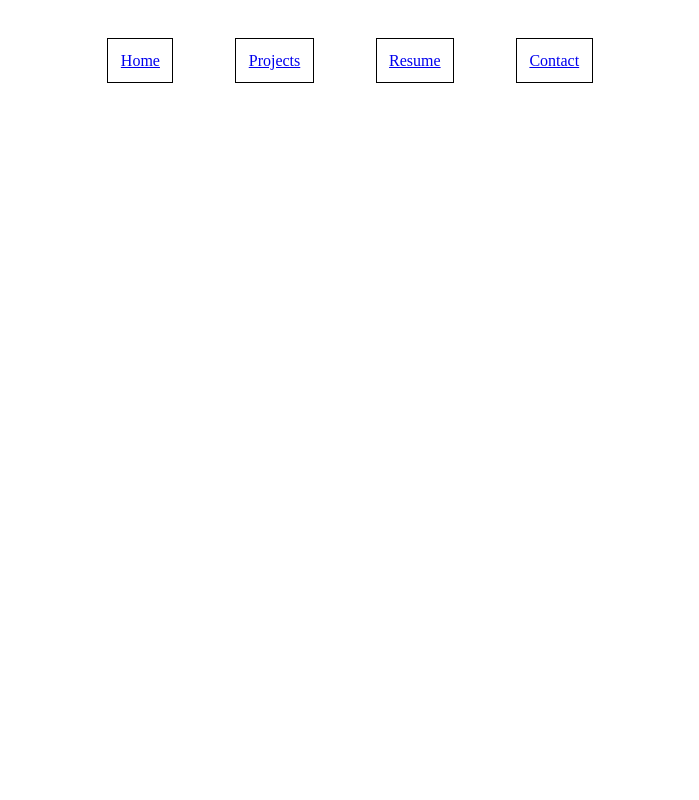
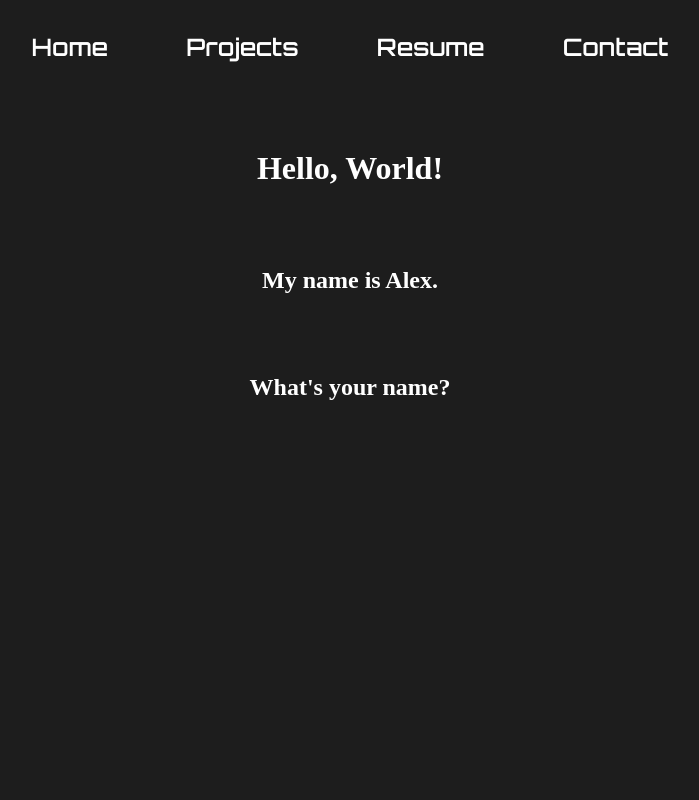
Before and after one commit to alexP-bu/my_website, a PHP site: page /index.php in a window 1280 px wide. Shown: the whole page, without its empty margins (290-989 px from the left). Run offline with PHP 8.4, Linux system fonts and the light colour scheme.

Commit message:
working on index page

```diff
--- a/php/src/css/styles.css
+++ b/php/src/css/styles.css
@@ -2,19 +2,43 @@
     margin: 0;
     box-sizing: border-box;
 }
+
+.page-container{
+    height: 100vh;
+    background-color: rgb(29, 29, 29);
+    padding-top: 3vh;
+}
+
 nav > ul{
-    margin-top: 3%;
     width: 100%;
     display: flex;
     flex-direction: row;
-    list-style: none;
     justify-content: center;
     align-content: center;
+    list-style: none;
 }
 
 nav > ul > li {
     margin-left: 2.5%;
     margin-right: 2.5%;
-    padding: 1%;
-    border: 1px solid black;
+    padding: 0.5rem;
 }
+
+nav > ul > li > a:visited,a:active,a:link{
+    color: white;
+    text-decoration: none;
+    font-size: 1.5rem;
+    font-family: 'Orbitron', sans-serif;;
+    font-weight: bold;
+    transition: color 0.8s;
+}
+
+nav > ul > li > a:hover{
+    color:rgb(57, 219, 92);
+}
+
+h1,h2 {
+    color: white;
+    text-align: center;
+    margin-top: 10vh;
+}
--- a/php/src/header.php
+++ b/php/src/header.php
@@ -9,9 +9,15 @@
         <meta property="og:type" content="website">
         <meta property="og:description" content="Just a guy that likes to code.">
         <meta property="site_name" content="Alexander Pozin">
-        <link rel="stylesheet" href="./css/styles.css"
+        <link rel="stylesheet" href="./css/styles.css">
+        <!--google fonts-->
+        <link rel="preconnect" href="https://fonts.googleapis.com">
+        <link rel="preconnect" href="https://fonts.gstatic.com" crossorigin>
+        <link href="https://fonts.googleapis.com/css2?family=Orbitron:wght@400;500;600&display=swap" rel="stylesheet">
     </head>
 
+
+    <div class="page-container">
     <body>
         <nav>
             <ul>
--- a/php/src/index.php
+++ b/php/src/index.php
@@ -1,7 +1,15 @@
 <?php
 include_once("header.php");
 ?>
-
+<h1>
+    Hello, World!
+</h1>
+<h2>
+    My name is Alex.
+</h2>
+<h2>
+    What's your name?
+<h2>
 <?php
 include_once("footer.php");
 ?>
```
Also changed, not shown: php/src/img/background.png (added).
